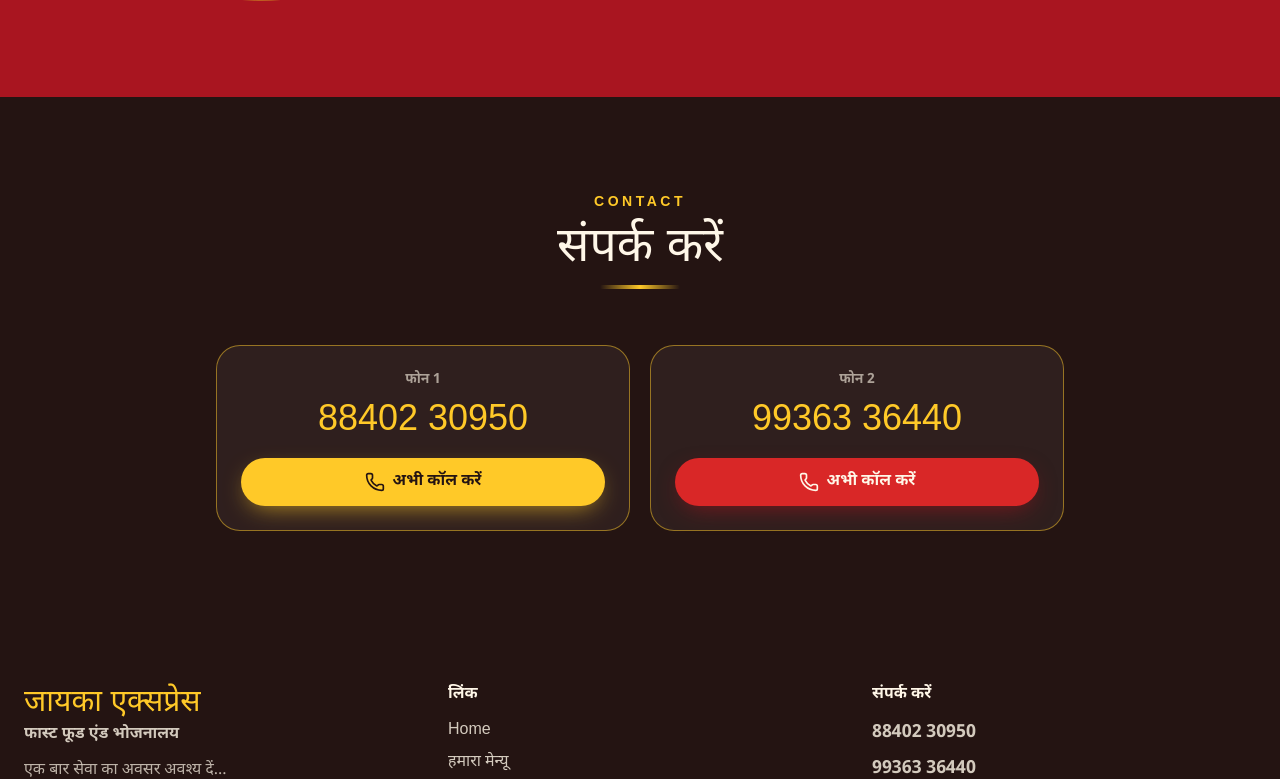
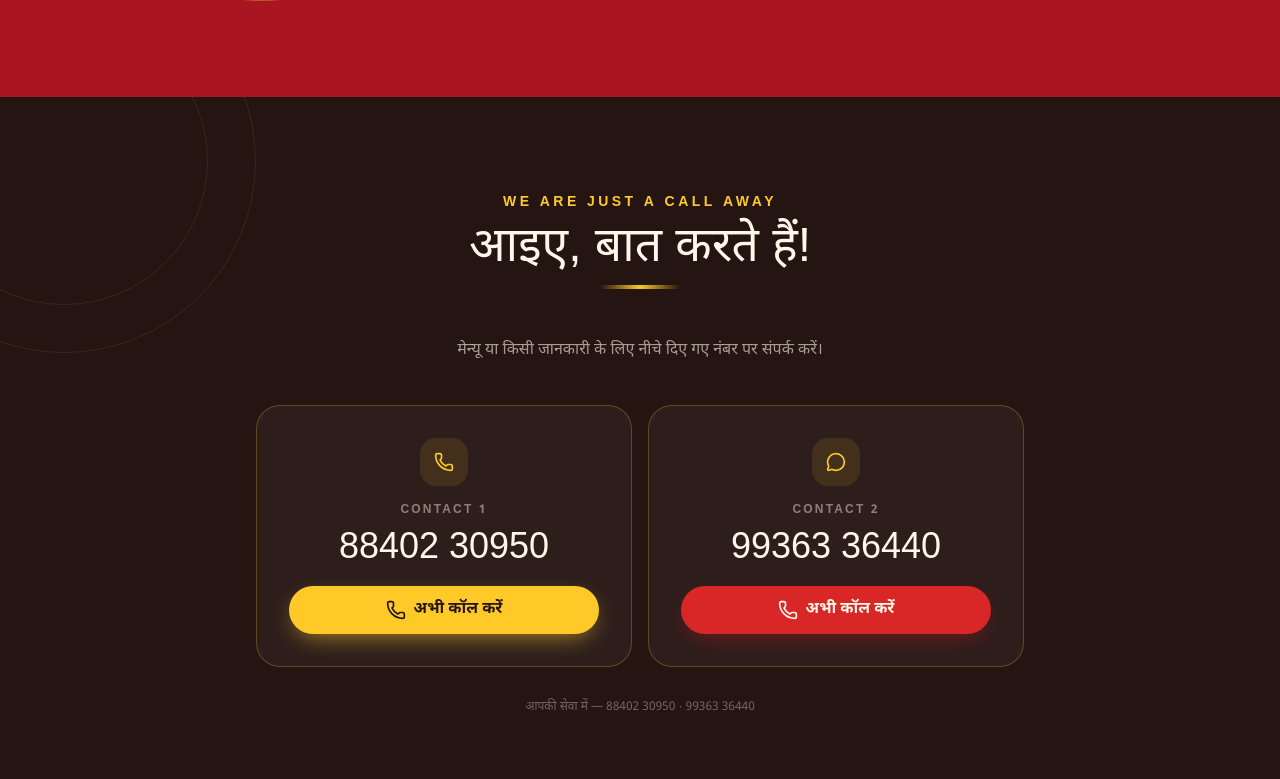
Before and after one commit to manoharpra/jayka-express, a Next.js app: page / in a window 1280 px wide. Shown: the part 4387-5166 px from the top of the page. Built offline with nearby package versions, Linux system fonts and the light colour scheme; no server answers; a web font is replaced by a local one.

Commit message:
Polish gallery and contact sections

```diff
--- a/src/components/sections/Contact.tsx
+++ b/src/components/sections/Contact.tsx
@@ -1,3 +1,4 @@
+import { ArrowUpRight, MessageCircle, Phone } from "lucide-react";
 import { PHONES } from "@/lib/constants";
 import { CallButton } from "@/components/ui/CallButton";
 import { Reveal } from "@/components/effects/Reveal";
@@ -5,20 +6,29 @@ import { SectionHeading } from "@/components/ui/SectionHeading";
 
 export function Contact() {
   return (
-    <section id="contact" className="scroll-mt-20 bg-ink py-16 md:py-24">
-      <div className="mx-auto max-w-4xl px-4 md:px-6">
-        <SectionHeading eyebrow="Contact" title="संपर्क करें" light />
-        <div className="grid gap-5 md:grid-cols-2">
+    <section id="contact" className="relative isolate scroll-mt-20 overflow-hidden bg-ink py-16 md:py-24">
+      <div aria-hidden className="absolute -left-32 -top-32 size-96 rounded-full border border-gold/10" />
+      <div aria-hidden className="absolute -left-20 -top-20 size-72 rounded-full border border-gold/10" />
+      <div className="relative mx-auto max-w-5xl px-4 md:px-6">
+        <div className="mx-auto max-w-2xl text-center">
+          <SectionHeading eyebrow="We are just a call away" title="आइए, बात करते हैं!" light />
+          <p className="mx-auto -mt-2 max-w-xl text-sm leading-7 text-cream/60 sm:text-base">मेन्यू या किसी जानकारी के लिए नीचे दिए गए नंबर पर संपर्क करें।</p>
+        </div>
+        <div className="mx-auto mt-10 grid max-w-3xl gap-4 md:grid-cols-2">
           {PHONES.map((p, i) => (
-            <Reveal key={p.id} delay={i * 0.1}>
-              <div className="rounded-3xl border border-gold/50 bg-white/5 p-6 text-center">
-                <p className="text-sm font-semibold text-cream/60">फोन {i + 1}</p>
-                <a href={p.href} className="font-display my-2 block text-3xl text-gold sm:text-4xl">{p.display}</a>
+            <Reveal key={p.id} delay={i * .1}>
+              <div className="group h-full rounded-3xl border border-gold/25 bg-white/[.045] p-6 text-center transition duration-300 hover:-translate-y-1 hover:border-gold/70 hover:bg-white/[.075] sm:p-8">
+                <span className="mx-auto grid size-12 place-items-center rounded-2xl bg-gold/10 text-gold">
+                  {i === 0 ? <Phone className="size-5" /> : <MessageCircle className="size-5" />}
+                </span>
+                <p className="mt-4 text-xs font-bold tracking-[.18em] text-cream/45 uppercase">Contact {i + 1}</p>
+                <a href={p.href} className="font-display my-2 block text-3xl text-cream transition hover:text-gold sm:text-4xl">{p.display}</a>
                 <CallButton href={p.href} label="अभी कॉल करें" variant={i === 0 ? "gold" : "red"} className="mt-3 w-full" />
               </div>
             </Reveal>
           ))}
         </div>
+        <p className="mt-8 text-center text-xs text-cream/35">आपकी सेवा में — {PHONES.map((p) => p.display).join(" · ")}</p>
       </div>
     </section>
   );
```
